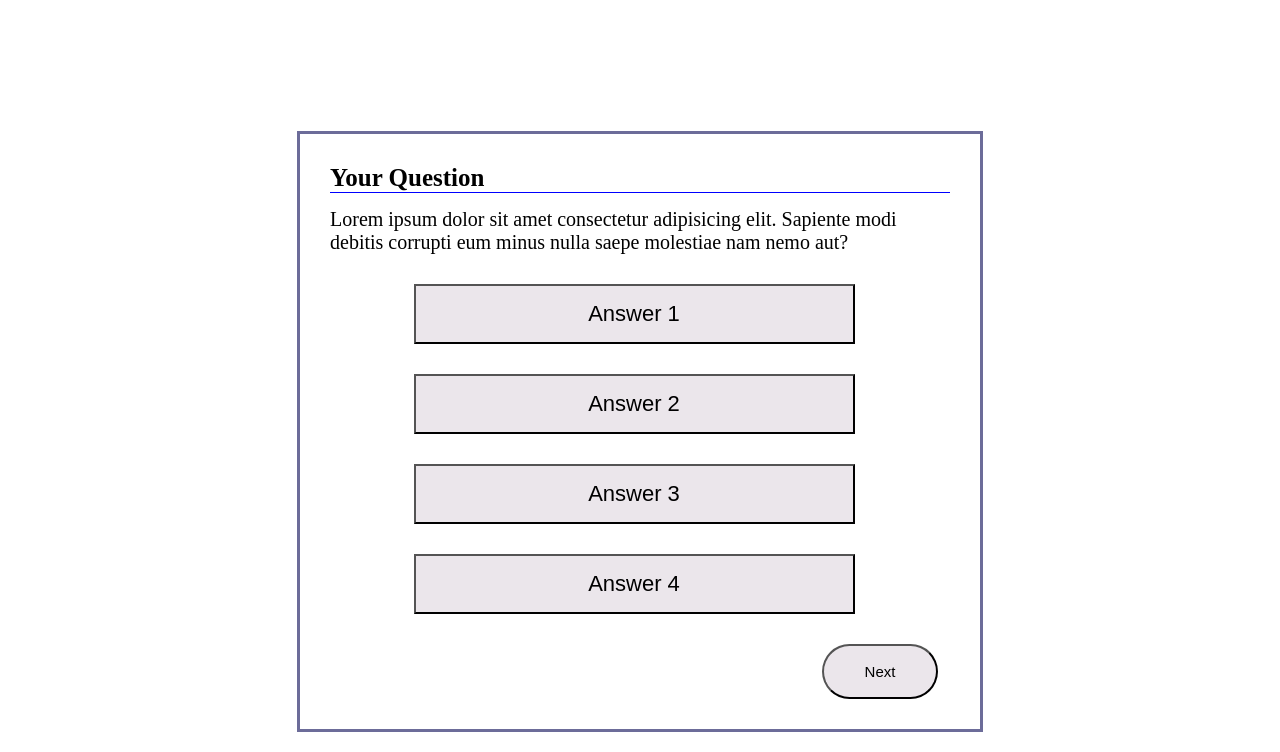
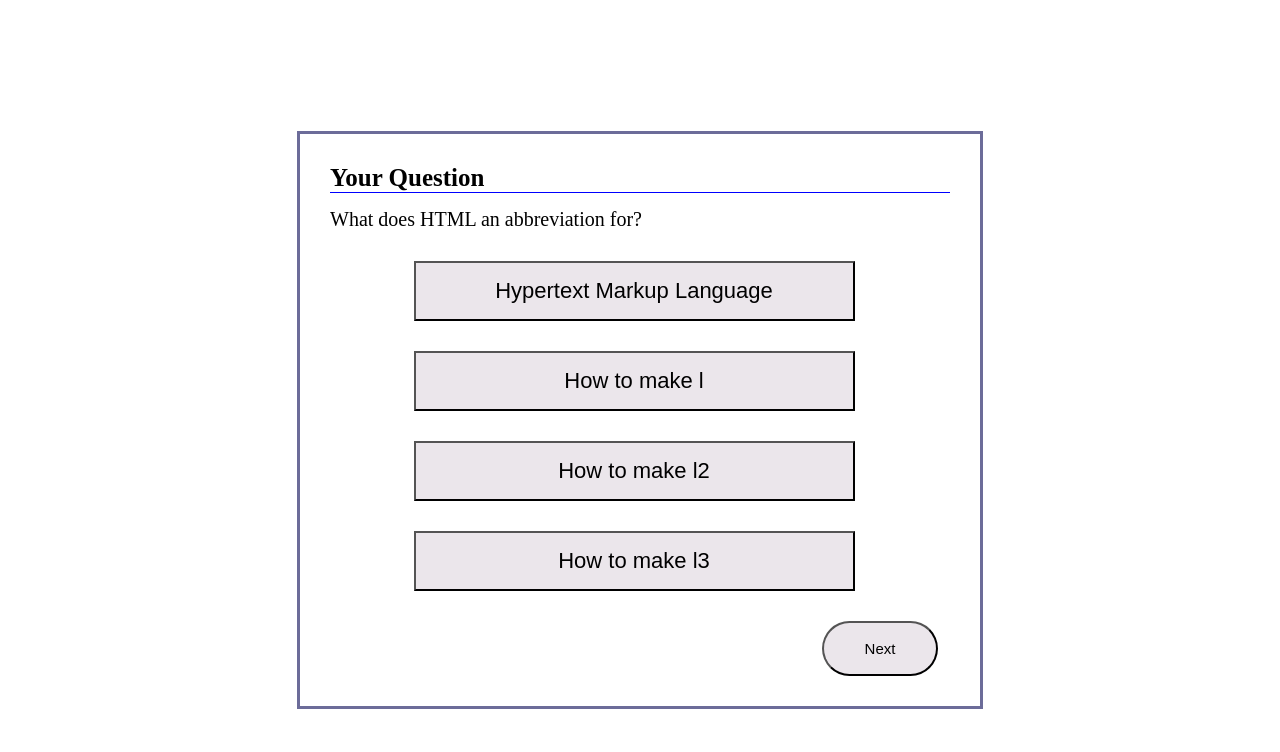
Before and after one commit to AlexanderLeino/Another-One, a plain HTML site: page index.html in a window 1280 px wide. Both pictures are taken after a click on the button "Next". Shown: the part 49-801 px from the top of the page. Drawn offline with Linux system fonts and the light colour scheme.

Commit message:
Able to generate question and answers for 1 question set need to work on how to add multiple question sets that can be selected from

```diff
--- a/index.html
+++ b/index.html
@@ -19,10 +19,10 @@
                 <h4 id="question">Your Question</h4>
                 <p id="question-body">Lorem ipsum dolor sit amet consectetur adipisicing elit. Sapiente modi debitis corrupti eum minus nulla saepe molestiae nam nemo aut?</p>
                 <div class="button-container">
-                <button id="answer-button" class="answer-button">Answer 1</button>
-                <button id="answer-button" class="answer-button">Answer 2</button>
-                <button id="answer-button"class="answer-button">Answer 3</button>
-                <button id="answer-button" class="answer-button">Answer 4</button>
+                <button id="answer-button1" class="answer-button">Answer 1</button>
+                <button id="answer-button2" class="answer-button">Answer 2</button>
+                <button id="answer-button3"class="answer-button">Answer 3</button>
+                <button id="answer-button4" class="answer-button">Answer 4</button>
             </div>
             <div id="next-button-container">
                 <button id="next-button">Next</button>
--- a/script.js
+++ b/script.js
@@ -6,20 +6,27 @@
 // The user will keep doing this until time runs out
 // Then the user will be able to add his score to the high score list at the end and will be able to update his initials.
 
+var questionEl = document.getElementById('question-body')
+var answerbuttonEL1 = document.getElementById('answer-button1')
+var answerbuttonEL2 = document.getElementById('answer-button2')
+var answerbuttonEL3 = document.getElementById('answer-button3')
+var answerbuttonEL4 = document.getElementById('answer-button4')
+var nextButton = document.getElementById('next-button')
+nextButton.addEventListener('click', nextQuestion)
 
 const questions = [
     {
-        question: 'What does HTML an abbreviation for',
+        question: 'What does HTML an abbreviation for?',
         answers: [
             { Text: 'Hypertext Markup Language', correct: true },
-            { text: 'How to make leeks', correct: false }
+            { Text: 'How to make l', correct: false },
+            { Text: 'How to make l2', correct: false},
+            { Text: 'How to make l3', correct: false},
         ]
     }
 ]
-var questionEl = document.getElementById('question-body')
-var answerEl = document.getElementById('')
-var nextButton = document.getElementById('next-button')
-nextButton.addEventListener('click', nextQuestion)
+console.log(questions[0].answers[0].Text) /// This
+
 const startingMinutes = 1
 let time = startingMinutes * 60;
 const countdownEl = document.getElementById('time-keeper');
@@ -41,10 +48,15 @@ function updateCountDown() {
         time = 0
     }
 }
-function nextQuestion (questions){
+function nextQuestion (){
  questionEl.innerHTML = questions[0].question
+     answerbuttonEL1.innerHTML= questions[0].answers[0].Text
+     answerbuttonEL2.innerHTML = questions[0].answers[1].Text
+     answerbuttonEL3.innerHTML = questions[0].answers[2].Text
+     answerbuttonEL4.innerHTML = questions[0].answers[3].Text
 
 }
+
 
 function selectAnswer(){
 
```
